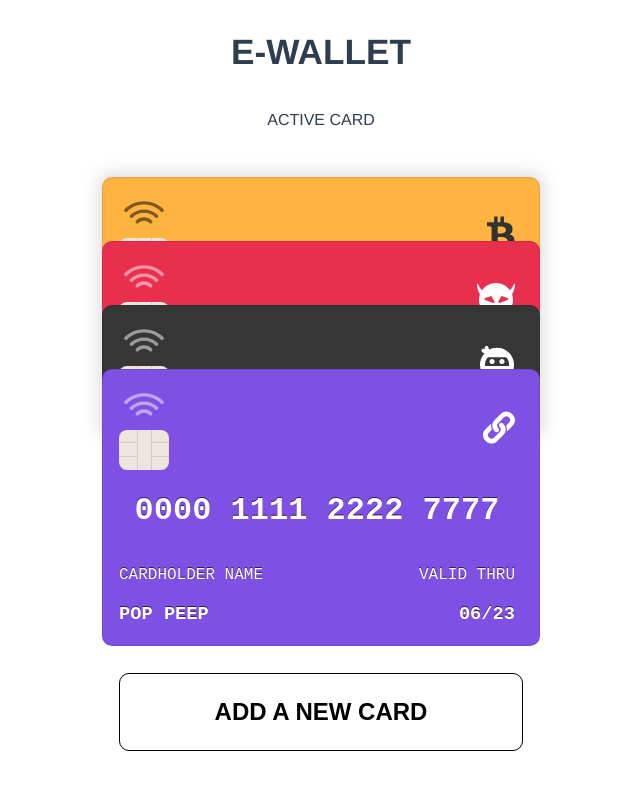
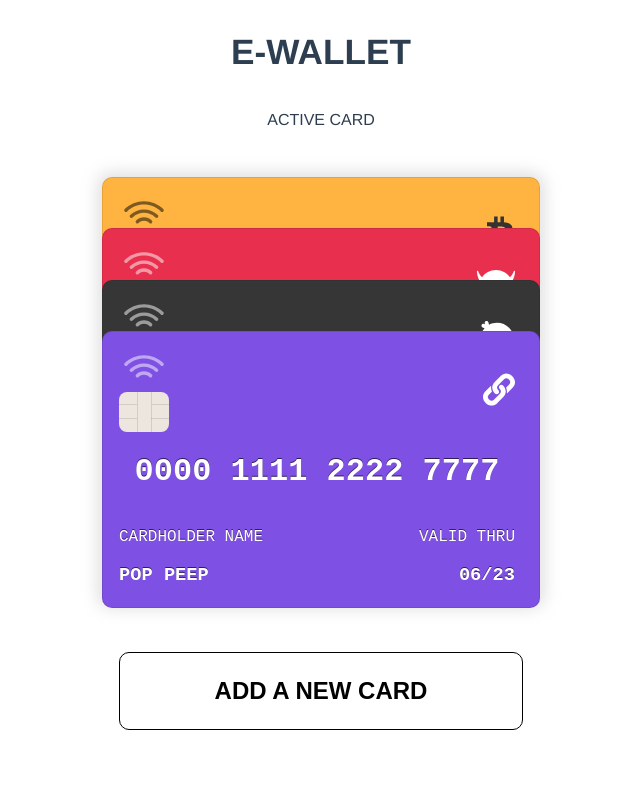
Before and after one commit to sleam91/E-Wallet, a Vue app: page / in a window 1280 px wide. Shown: the top 790 px of the page, without its empty margins (319-959 px from the left). Built offline with nearby package versions, Linux system fonts and the light colour scheme; a web font is replaced by a local one.

Commit message:
dymanic cardstack size, limit number of cards

```diff
--- a/src/components/CardStack.vue
+++ b/src/components/CardStack.vue
@@ -1,5 +1,5 @@
 <template >
-    <div class="card-stack">
+    <div class="card-stack" :style="cssCardStack">
         <card
             v-for="(card,i) in cardList"
             :key="card.id"
@@ -21,7 +21,10 @@ export default {
         Card
     },
     data() {
-        return {};
+        return {
+            rowHeight: 4 - 0.2 * +this.cardList.length,
+            // height:
+        };
     },
     methods: {
         chooseCard(card) {
@@ -36,7 +39,21 @@ export default {
             };
         }
     },
-    computed: {}
+    computed: {
+        cssCardStack() {
+
+            console.log(this.cardList.length)
+            console.log(this.rowHeight)
+            console.log(this.rowHeight*this.cardList.length)
+            console.log(this.rowHeight*this.cardList.length+243)
+            // console.log(this.height)
+            return {
+                '--gridAutoRows': this.rowHeight+'rem',
+                '--minHeightDesktop':'calc(243px + '+((this.cardList.length-1)*this.rowHeight+1.9)+'rem)',
+                '--minHeightMobile':'calc(50vw + '+((this.cardList.length-1)*15+7)+'vw)'
+            };
+        }
+    }
 };
 </script>
 
@@ -46,11 +63,14 @@ export default {
     display: grid;
     // grid-template-areas: "card";
     grid-auto-rows: 15vw;
+    min-height: var(--minHeightMobile);
     box-shadow: 0px 0px 15px 5px rgba(211, 211, 211, 0.69);
     margin-top: 2rem;
     border-radius: 10px;
     // pointer-events: none;
     background: rgba(211, 211, 211, 0.363);
+
+    overflow: visible;
 }
 .card:hover {
     transform: translateY(-1rem);
@@ -64,7 +84,9 @@ export default {
 // //    }
 @media screen and (min-width: 454px) {
     .card-stack {
-        grid-auto-rows: 4rem;
+        grid-auto-rows: var(--gridAutoRows);
+        min-height: var(--minHeightDesktop);
+        // grid-auto-rows: 4rem;
     }
 }
 </style>
--- a/src/views/AddCard.vue
+++ b/src/views/AddCard.vue
@@ -17,6 +17,11 @@ export default {
         Top,
         Card,
         CardForm
+    },
+    beforeMount() {
+        if (this.$root.getCardList().length > 11) {
+            this.$router.push("/");
+        }
     },
     data() {
         return {
--- a/src/views/Home.vue
+++ b/src/views/Home.vue
@@ -4,7 +4,8 @@
         <p>ACTIVE CARD</p>
         <card :card="chosenCard" v-if="this.$root.getChosenCardId()"/>
         <card-stack :cardList="cardList" @switch="updateChosenCard" />
-        <router-link class="add-card" to="/add">
+        <router-link class="add-card" to="/add" v-if="this.$root.getCardList().length<12" >
+        <!-- :style="{marginTop:this.$root.getCardList().length*0.1+14+'rem'}" -->
             <button>ADD A NEW CARD</button>
         </router-link>
     </div>
@@ -56,10 +57,10 @@ export default {
 }
 .add-card {
     width: 100%;
-    margin-top: 40vw;
+    margin-top: 3rem;
     button {
         min-width: 93%;
-        margin-top: 2rem;
+        // margin-top: 2rem;
         font-size: x-large;
         font-weight: bold;
         border: 1px solid black;
@@ -71,9 +72,9 @@ export default {
         }
     }
 }
-@media screen and (min-width: 454px) {
-    .add-card{
-        margin-top: 13rem;
-    }
-}
+// @media screen and (min-width: 454px) {
+//     .add-card{
+//         margin-top: 2rem;
+//     }
+// }
 </style>
```
